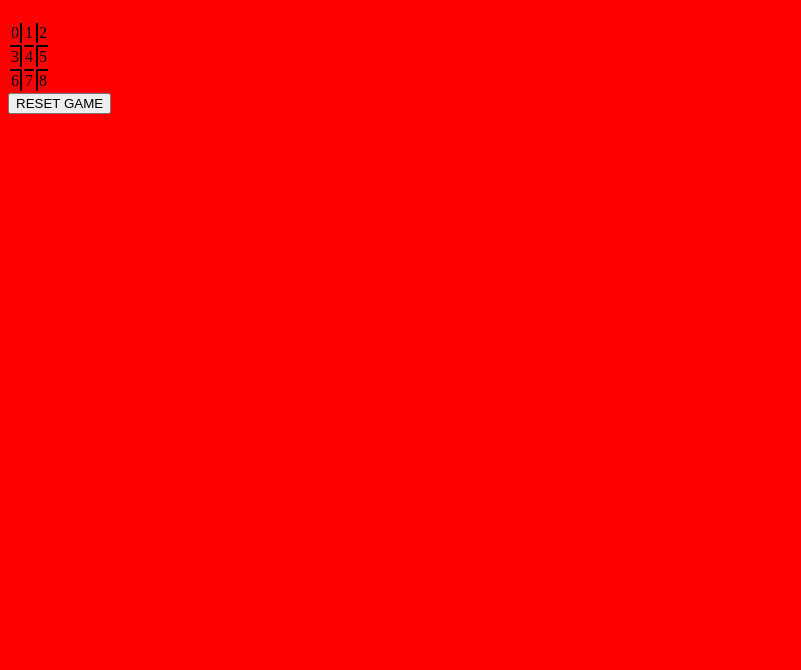
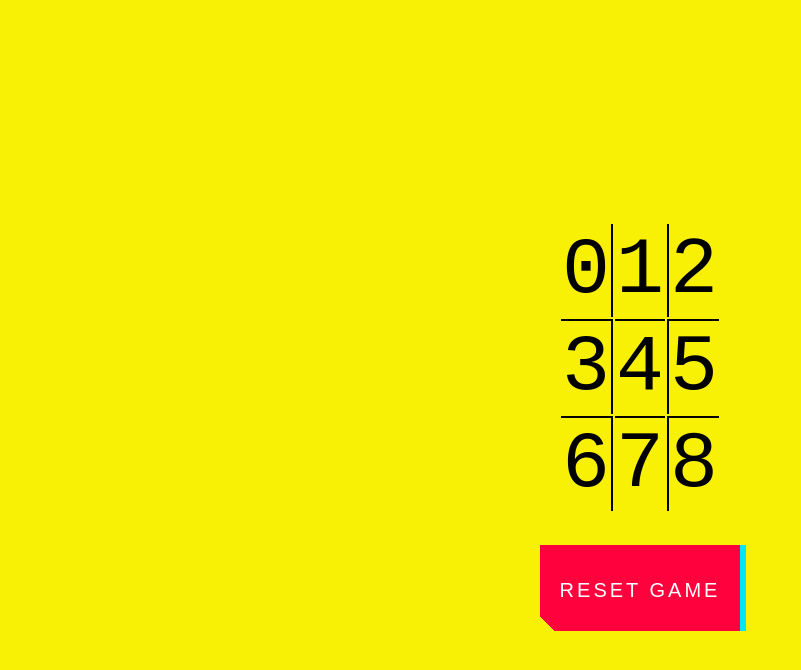
Before and after one commit to Roob19/ruben-tic-tac-toe, a plain HTML site: page index.html in a window 1280 px wide. Shown: the whole page, without its empty margins (0-801 px from the left). Drawn offline with Linux system fonts and the light colour scheme.

Commit message:
destracted with css

```diff
--- a/index.html
+++ b/index.html
@@ -13,22 +13,22 @@
     <h1></h1>
     <table>
       <tr>
-        <td id="sq0"><div>0</div></td>
-        <td id="sq1"><div>1</div></td>
-        <td id="sq2"><div>2</div></td>
+        <td id="sq0" class="cell"><div>0</div></td>
+        <td id="sq1" class="cell"><div>1</div></td>
+        <td id="sq2" class="cell"><div>2</div></td>
       </tr>
       <tr>
-        <td id="sq3"><div>3</div></td>
-        <td id="sq4"><div>4</div></td>
-        <td id="sq5"><div>5</div></td>
+        <td id="sq3" class="cell"><div>3</div></td>
+        <td id="sq4" class="cell"><div>4</div></td>
+        <td id="sq5" class="cell"><div>5</div></td>
       </tr>
       <tr>
-        <td id="sq6"><div>6</div></td>
-        <td id="sq7"><div>7</div></td>
-        <td id="sq8"><div>8</div></td>
+        <td id="sq6" class="cell"><div>6</div></td>
+        <td id="sq7" class="cell"><div>7</div></td>
+        <td id="sq8" class="cell"><div>8</div></td>
       </tr>
     </table>
-    <button id="reset">RESET GAME</button>
+    <button id="reset" class="button-49">RESET GAME</button>
 
 </body>
 </html>
--- a/script.js
+++ b/script.js
@@ -15,5 +15,17 @@ const mCol = [sq1, sq4, sq7];
 const rCol = [sq2, sq5, sq8];
 const lDiag = [sq0, sq4, sq8];
 const rDiag = [sq2, sq4, sq6];
+const allCells = document.querySelectorAll('cell');
+const board = [allCells];
 const xClass = 'X';
 const oClass = 'O';
+
+let turn;
+
+const startGame =() => {
+    allCells.innerText = null;
+    let turn = xClass;
+
+
+
+}
--- a/style.css
+++ b/style.css
@@ -1,5 +1,19 @@
+* {
+    box-sizing: border-box;
+    font-family: 'Courier New', Courier, monospace;
+}
 body {
-    background-color: red;
+    background-color: #F8F005;
+    font-size: 5rem;
+    display: flex;
+    flex-direction: column;
+    justify-content: center;
+    align-items: center;
+    top: 0;
+    right: 0;
+    bottom: 0;
+    left: 0;
+
 }
 
 #sq0,
@@ -31,3 +45,112 @@ body {
 #sq8 {
     border-left: 2px solid black;
 }
+
+.cell{
+    cursor: pointer;
+}
+
+#reset {
+    margin-top: 2rem;
+}
+
+.button-49,
+.button-49:after {
+  width: 150px;
+  height: 76px;
+  line-height: 78px;
+  font-size: 20px;
+  font-family: 'Bebas Neue', sans-serif;
+  background: linear-gradient(45deg, transparent 5%, #FF013C 5%);
+  border: 0;
+  color: #fff;
+  letter-spacing: 3px;
+  box-shadow: 6px 0px 0px #00E6F6;
+  outline: transparent;
+  position: relative;
+  user-select: none;
+  -webkit-user-select: none;
+  touch-action: manipulation;
+  cursor: pointer;
+}
+
+.button-49:after {
+  --slice-0: inset(50% 50% 50% 50%);
+  --slice-1: inset(80% -6px 0 0);
+  --slice-2: inset(50% -6px 30% 0);
+  --slice-3: inset(10% -6px 85% 0);
+  --slice-4: inset(40% -6px 43% 0);
+  --slice-5: inset(80% -6px 5% 0);
+
+  content: 'W i n t e r m u t e';
+  display: block;
+  position: absolute;
+  top: 0;
+  left: 0;
+  right: 0;
+  bottom: 0;
+  background: linear-gradient(45deg, transparent 3%, #00E6F6 3%, #00E6F6 5%, #FF013C 5%);
+  text-shadow: -3px -3px 0px #F8F005, 3px 3px 0px #00E6F6;
+  clip-path: var(--slice-0);
+}
+
+.button-49:hover:after {
+  animation: 1s glitch;
+  animation-timing-function: steps(2, end);
+}
+
+@keyframes glitch {
+  0% {
+    clip-path: var(--slice-1);
+    transform: translate(-20px, -10px);
+  }
+  10% {
+    clip-path: var(--slice-3);
+    transform: translate(10px, 10px);
+  }
+  20% {
+    clip-path: var(--slice-1);
+    transform: translate(-10px, 10px);
+  }
+  30% {
+    clip-path: var(--slice-3);
+    transform: translate(0px, 5px);
+  }
+  40% {
+    clip-path: var(--slice-2);
+    transform: translate(-5px, 0px);
+  }
+  50% {
+    clip-path: var(--slice-3);
+    transform: translate(5px, 0px);
+  }
+  60% {
+    clip-path: var(--slice-4);
+    transform: translate(5px, 10px);
+  }
+  70% {
+    clip-path: var(--slice-2);
+    transform: translate(-10px, 10px);
+  }
+  80% {
+    clip-path: var(--slice-5);
+    transform: translate(20px, -10px);
+  }
+  90% {
+    clip-path: var(--slice-1);
+    transform: translate(-10px, 0px);
+  }
+  100% {
+    clip-path: var(--slice-1);
+    transform: translate(0);
+  }
+}
+
+@media (min-width: 768px) {
+  .button-49,
+  .button-49:after {
+    width: 200px;
+    height: 86px;
+    line-height: 88px;
+  }
+}
```
